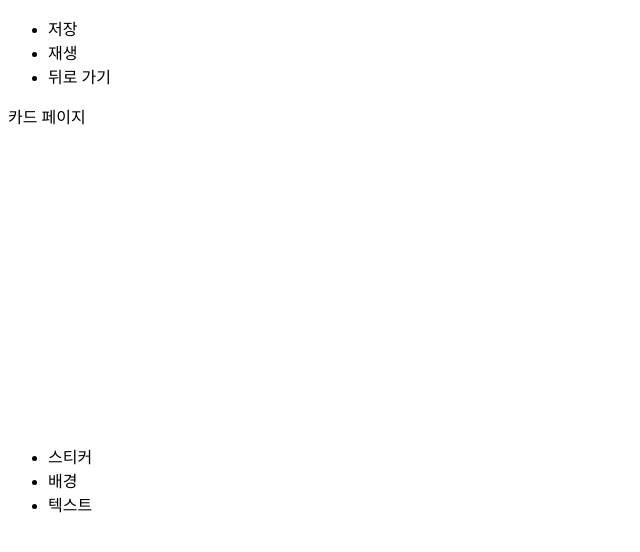
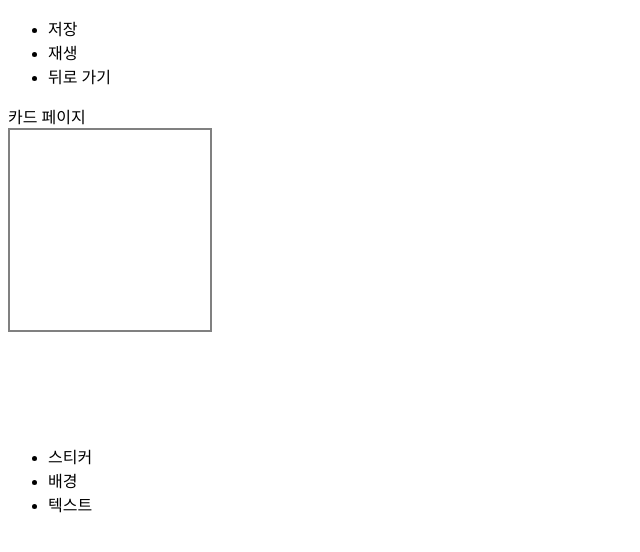
Before and after one commit to jiyeong-yun/Retter, a React (Create React App) app in the folder frontend/: page /card/edit in a window 1280 px wide. Shown: the top 552 px of the page, without its empty margins (0-640 px from the left). Built offline with nearby package versions, Linux system fonts and the light colour scheme.

Commit message:
[S06P22C202-98] Feat: Add sticker border

```diff
--- a/frontend/src/components/card/Card.js
+++ b/frontend/src/components/card/Card.js
@@ -1,4 +1,4 @@
-import { useRef } from "react";
+import { useRef, useState } from "react";
 import { connect } from "react-redux";
 import styled from "styled-components";
 import { setStickerPos } from "../../store/actions/cardActions";
@@ -20,6 +20,7 @@ function mapDispatchToProps(dispatch) {
 export default connect(mapStateToProps, mapDispatchToProps)(CardComponent);
 
 function CardComponent({ background, stickers, text, setStickerPos }) {
+  const [selector, setSelector] = useState({ width: 200, height: 200, y: 0, x: 0 });
   const card = useRef();
   let pageX, pageY;
   const handleDragStart = (event) => {
@@ -51,19 +52,35 @@ function CardComponent({ background, stickers, text, setStickerPos }) {
     setStickerPos(index, nextX, nextY);
   };
 
+  const handleClick = (event, index) => {
+    const padding = 10;
+    const width = event.currentTarget.offsetWidth + padding;
+    const height = event.currentTarget.offsetHeight + padding;
+    const y = stickers[index].y - 6.5;
+    const x = stickers[index].x - 6.5;
+    console.log(stickers[index].y);
+    // console.log(event.currentTarget.offsetWidth);
+    // console.log(event.target.style);
+    setSelector({ ...selector, width, height, y, x });
+  }
+
   return (
-    <Card background={background} ref={card}>
-      {stickers.map((sticker, index) => (
+    <Card Card background={background} ref={card} >
+      {
+        stickers.map((sticker, index) => (
           <Sticker
             key={index}
             sticker={sticker}
             draggable
             onDragStart={(event) => handleDragStart(event, index)}
             onDragEnd={(event) => handleDragEnd(event, index)}
+            onClick={(event) => handleClick(event, index)}
           >
             {sticker.id}
           </Sticker>
-      ))}
+        ))
+      }
+      < Selector selector={selector} />
       {text.isVisible ? text.message : null}
     </Card>
   );
@@ -89,3 +106,13 @@ const Sticker = styled.div`
 
   cursor: grab;
 `;
+
+const Selector = styled.div`
+  border: 2px solid gray;
+  position: absolute;
+  top: ${(props) => props.selector.y}px;
+  left: ${(props) => props.selector.x}px;
+  width: ${(props) => props.selector.width}px;
+  height: ${(props) => props.selector.height}px;
+  z-index: -1;
+`;
```
Also changed, not shown: 1 other file (tests, documents, lock files or other folders). Lines whose indentation alone changed are shown as unchanged.
